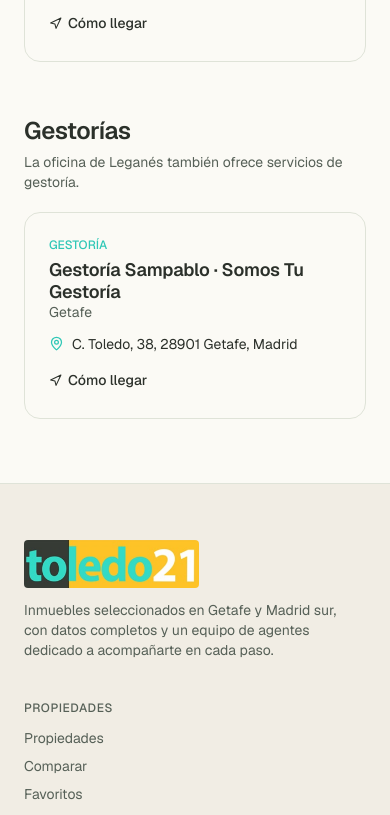
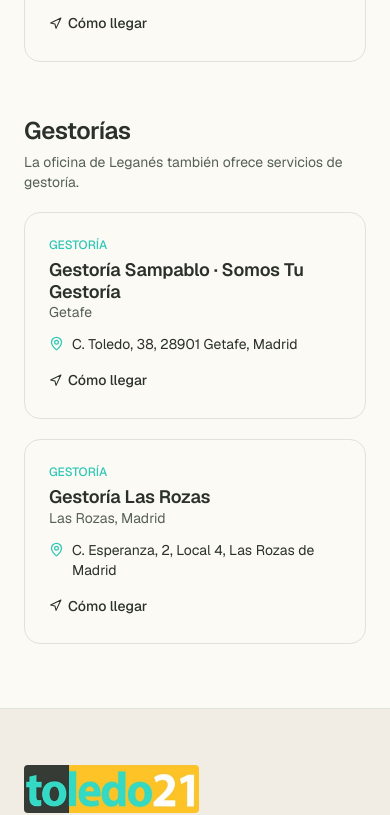
Before and after one commit to mm-2596/crm-toledo21, a Next.js app in the folder website/: page /oficinas in a window 390 px wide. Shown: the part 1069-1884 px from the top of the page. Built offline with nearby package versions, Linux system fonts and the light colour scheme; no server answers.

Commit message:
Añade la gestoría de Las Rozas a Nuestras oficinas
La de Leganés ya figuraba como inmobiliaria y gestoría; solo faltaba esta.

Co-Authored-By: Claude Sonnet 5 <noreply@anthropic.com>

```diff
--- a/website/src/app/oficinas/page.tsx
+++ b/website/src/app/oficinas/page.tsx
@@ -4,7 +4,7 @@ import { MapPin, Navigation, Star } from "lucide-react";
 export const metadata: Metadata = {
   title: "Nuestras oficinas",
   description:
-    "Toledo21 - Somos Tu Inmobiliaria, con oficinas en Getafe, Leganés y Puerto de Sagunto (Valencia). Ven a visitarnos.",
+    "Toledo21 - Somos Tu Inmobiliaria, con oficinas en Getafe, Leganés, Las Rozas y Puerto de Sagunto (Valencia). Ven a visitarnos.",
 };
 
 interface Office {
@@ -44,6 +44,13 @@ const OFFICES: Office[] = [
     phone: "910 08 21 21",
     mapsUrl:
       "https://www.google.com/maps/place/Toledo21+-+SomosTuInmobiliaria+-+Leganés,+Av.+Rey+Juan+Carlos+I,+26,+28915+Leganés,+Madrid/@40.33408,-3.75375,15z",
+  },
+  {
+    name: "Gestoría Las Rozas",
+    city: "Las Rozas, Madrid",
+    address: "C. Esperanza, 2, Local 4, Las Rozas de Madrid",
+    services: "Gestoría",
+    mapsUrl: "https://www.google.com/maps/search/?api=1&query=" + encodeURIComponent("C. Esperanza, 2, Local 4, Las Rozas de Madrid"),
   },
   {
     name: "Toledo21 · Somos Tu Inmobiliaria",
```
